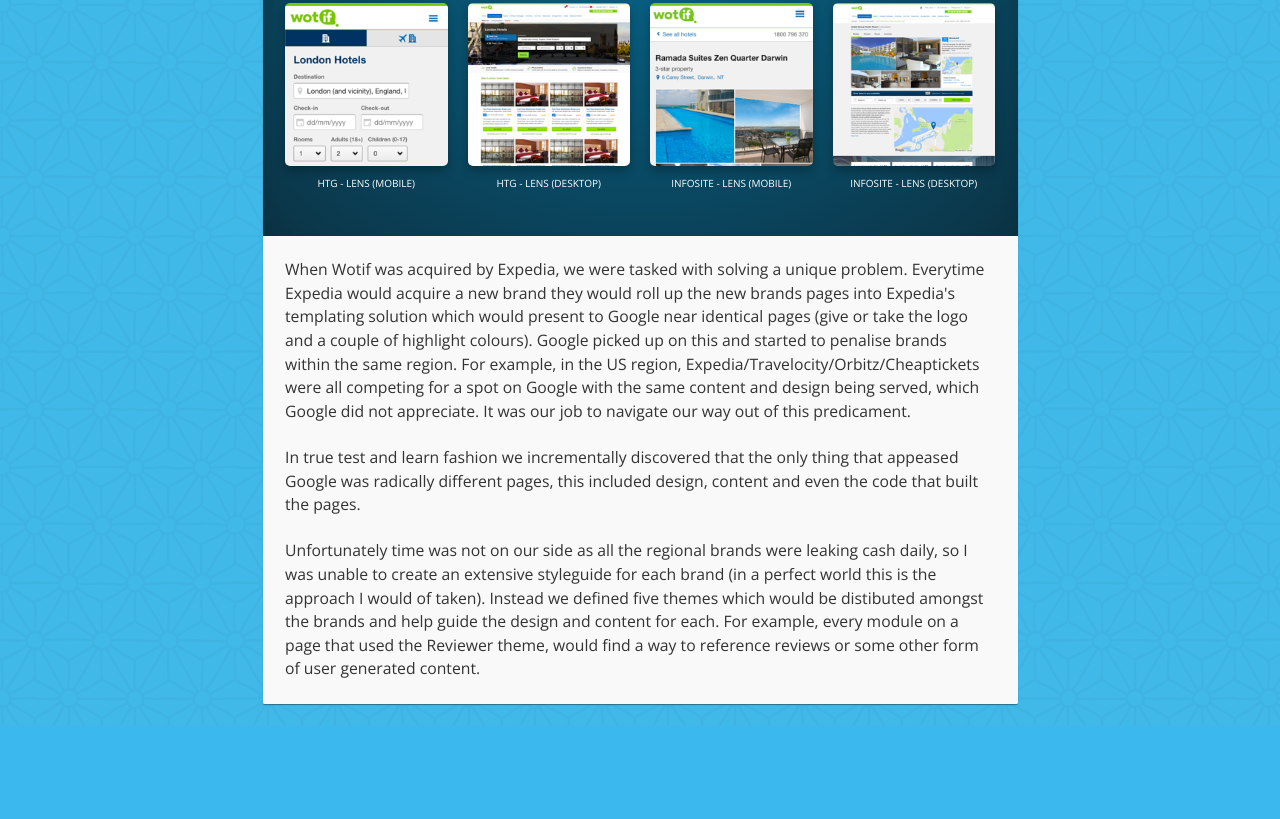
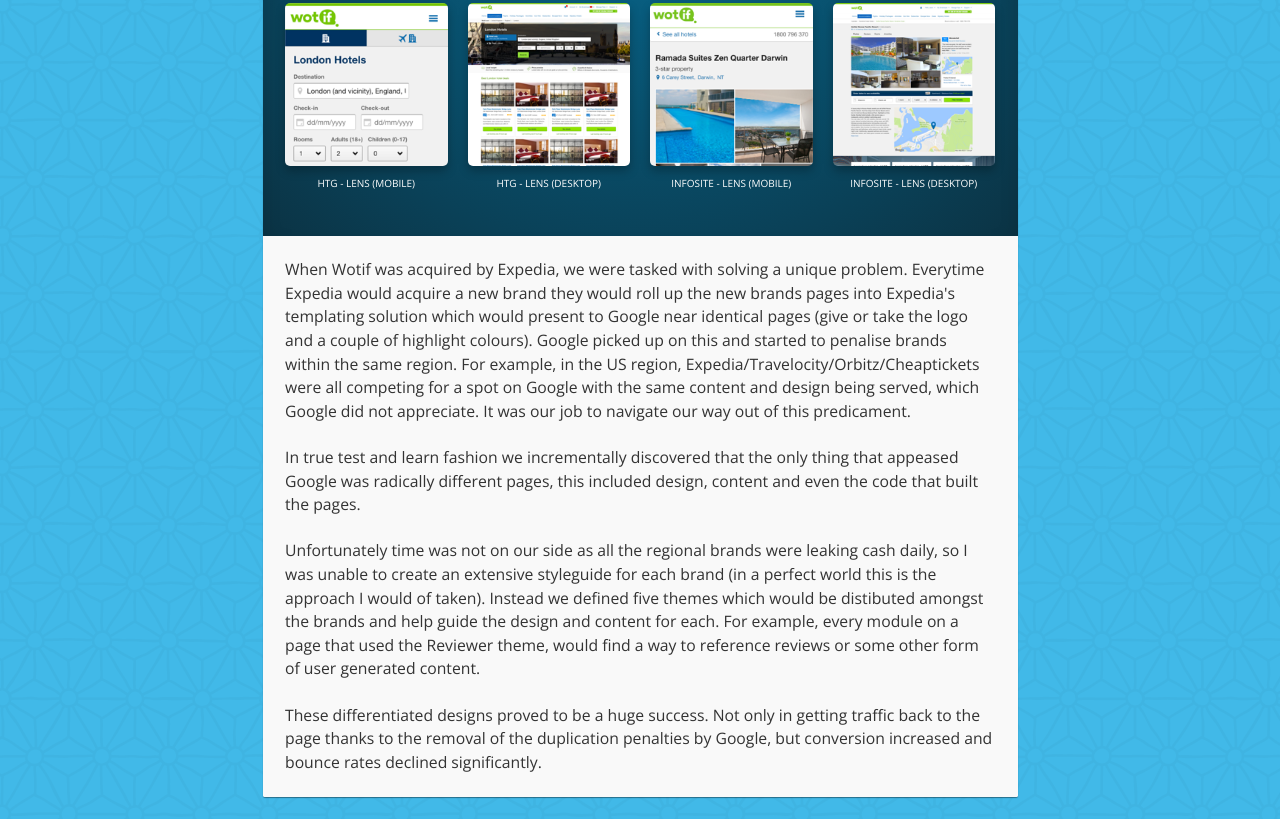
Before and after one commit to jaseflow/jsncbt.github.io, a plain HTML site: page application/index.html in a window 1280 px wide. Shown: the part 2943-3762 px from the top of the page. Before the commit the page ends 3669 px from the top, so only its background shows below. Drawn offline with nearby package versions, Linux system fonts and the light colour scheme.

Commit message:
Last bit of text

```diff
--- a/application/index.html
+++ b/application/index.html
@@ -173,6 +173,7 @@
             <p>When Wotif was acquired by Expedia, we were tasked with solving a unique problem. Everytime Expedia would acquire a new brand they would roll up the new brands pages into Expedia's templating solution which would present to Google near identical pages (give or take the logo and a couple of highlight colours). Google picked up on this and started to penalise brands within the same region. For example, in the US region, Expedia/Travelocity/Orbitz/Cheaptickets were all competing for a spot on Google with the same content and design being served, which Google did not appreciate. It was our job to navigate our way out of this predicament.</p>
             <p>In true test and learn fashion we incrementally discovered that the only thing that appeased Google was radically different pages, this included design, content and even the code that built the pages.</p>
             <p>Unfortunately time was not on our side as all the regional brands were leaking cash daily, so I was unable to create an extensive styleguide for each brand (in a perfect world this is the approach I would of taken). Instead we defined five themes which would be distibuted amongst the brands and help guide the design and content for each. For example, every module on a page that used the Reviewer theme,  would find a way to reference reviews or some other form of user generated content.</p>
+            <p>These differentiated designs proved to be a huge success. Not only in getting traffic back to the page thanks to the removal of the duplication penalties by Google, but conversion increased and bounce rates declined significantly.</p>
           </div>
         </div>
       </div>
```
